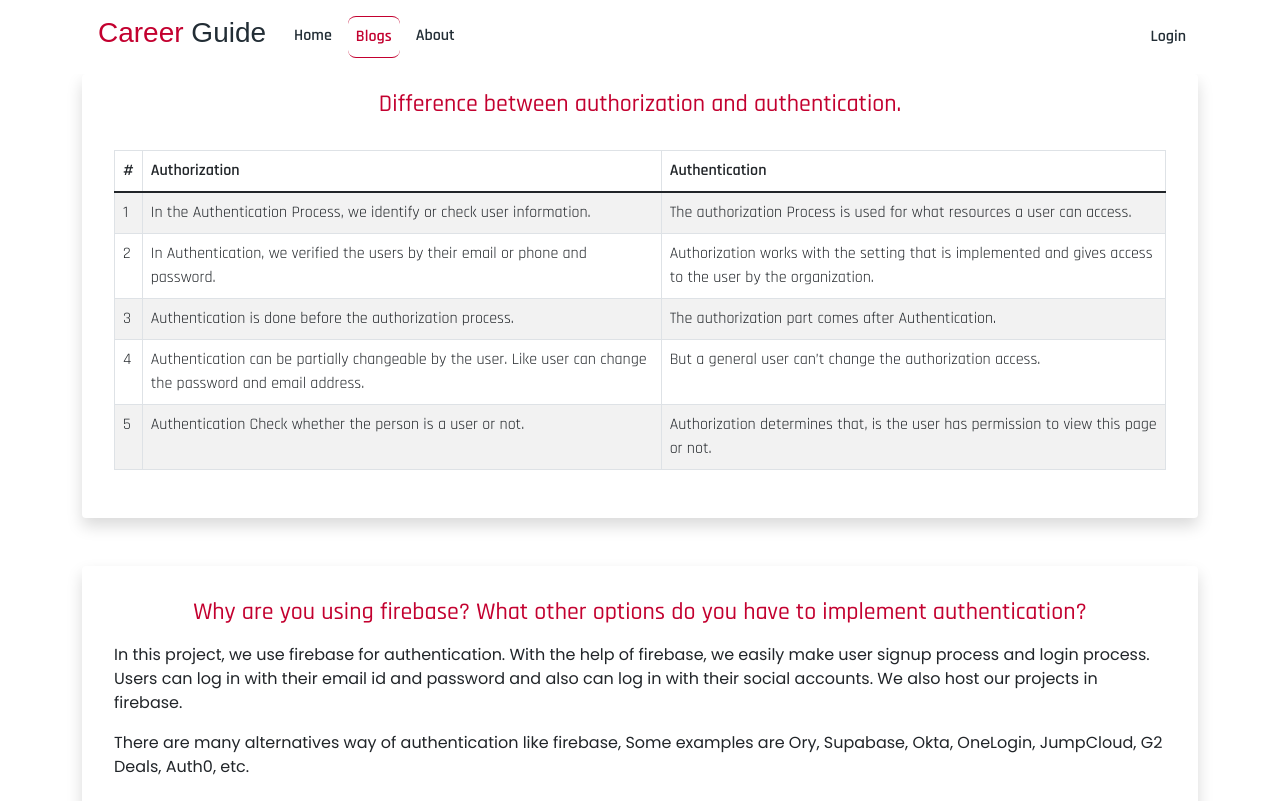
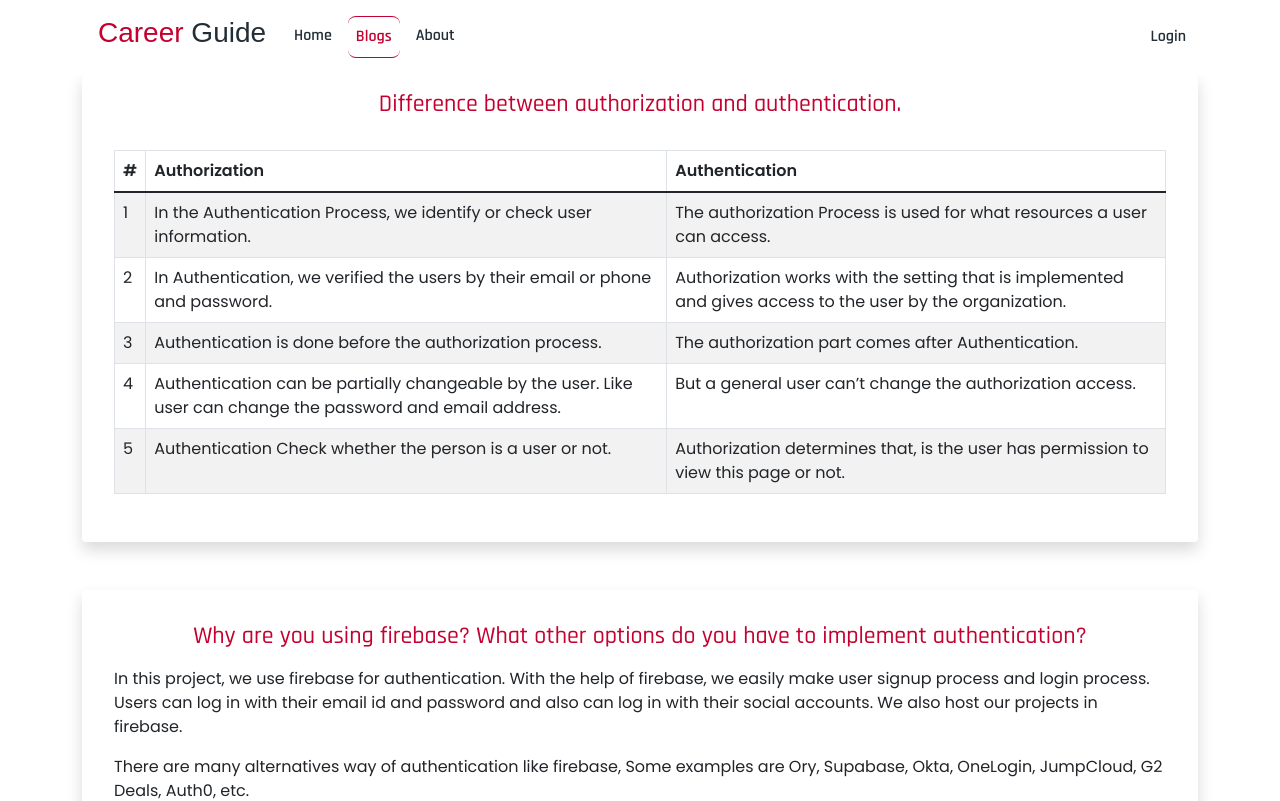
Before and after one commit to ahanafislam/career-guide, a React (Create React App) app: page /blogs in a window 1280 px wide. Shown: the top 801 px of the page. Built offline with nearby package versions, Linux system fonts and the light colour scheme; no server answers; a web font is replaced by a local one.

Commit message:
Set email. verification

```diff
--- a/src/Pages/Blogs/ThirdQns/ThirdQns.js
+++ b/src/Pages/Blogs/ThirdQns/ThirdQns.js
@@ -7,7 +7,7 @@ const ThirdQns = () => {
             <Card.Body>
                 <h4 className='brand-text text-center mb-3'>What other services does firebase provide other than authentication?</h4>
                 <Card.Text>
-                Firebase is a Backend-as-a-Service. It provides developers with many tools and services that help developers to develop quality apps and grow their user base. Firebase uses the NoSql database program that stores data in JSON-like documents.  We can use firebase is many purposes other than authentication. We can use firebase Realtime Database, Remote Config, Cloud Functions, Cloud Messaging, Hosting for deploying our project, And Cloud Storage. We can also use Firebase ML for powerful machine learning Features, Now It is in beta version.
+                    Firebase is a Backend-as-a-Service. It provides developers with many tools and services that help developers to develop quality apps and grow their user base. Firebase uses the NoSql database program that stores data in JSON-like documents.  We can use firebase is many purposes other than authentication. We can use firebase Realtime Database, Remote Config, Cloud Functions, Cloud Messaging, Hosting for deploying our project, And Cloud Storage. We can also use Firebase ML for powerful machine learning Features, Now It is in beta version.
                 </Card.Text>
             </Card.Body>
         </Card>
--- a/src/Pages/Home/Banner/Banner.css
+++ b/src/Pages/Home/Banner/Banner.css
@@ -11,7 +11,7 @@
     font-size: 17px;
 }
 
-p{
+p, tr{
     font-family: 'Poppins', sans-serif;
 }
 
--- a/src/Pages/Login/Register/Register.js
+++ b/src/Pages/Login/Register/Register.js
@@ -17,7 +17,7 @@ const Register = () => {
         user,
         loading,
         error,
-      ] = useCreateUserWithEmailAndPassword(auth);
+      ] = useCreateUserWithEmailAndPassword(auth, {sendEmailVerification: true});
     const [updateProfile, updating, updateError] = useUpdateProfile(auth);
 
     const handleRegister = async event => {
```
